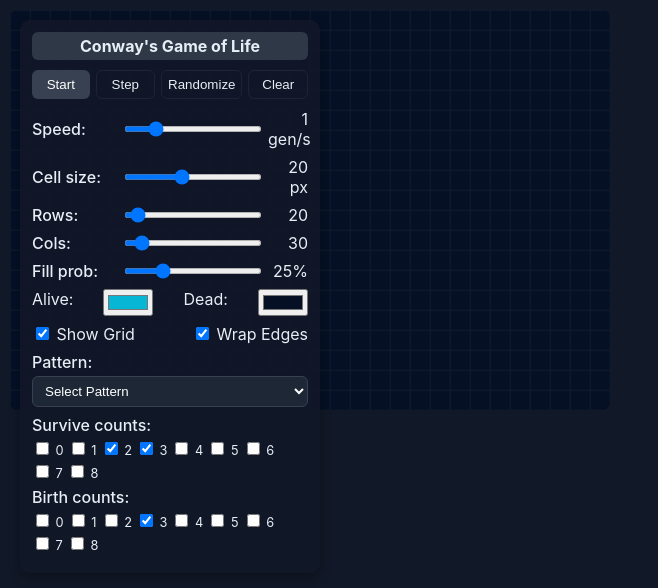
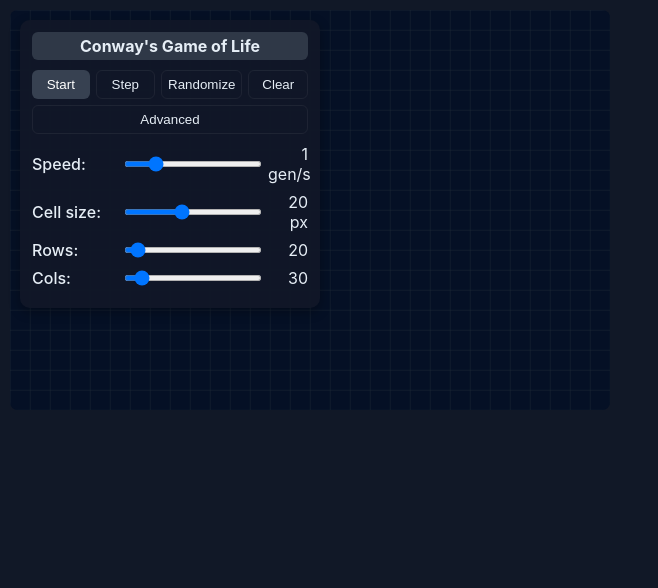
Before and after one commit to jo56/conways-game-of-life, a React (Vite) app: page / in a window 1280 px wide. Shown: the top 588 px of the page, without its empty margins (0-658 px from the left). Built offline with nearby package versions, Linux system fonts and the light colour scheme.

Commit message:
advanced button toggle

```diff
--- a/src/App.tsx
+++ b/src/App.tsx
@@ -37,10 +37,10 @@
   const [surviveCounts, setSurviveCounts] = useState([2, 3]);
   const [birthCounts, setBirthCounts] = useState([3]);
   const [pattern, setPattern] = useState('');
+  const [showAdvanced, setShowAdvanced] = useState(false);
 
   speedRef.current = speed;
 
-  // Refs to hold live values of rules
   const surviveRef = useRef(surviveCounts);
   const birthRef = useRef(birthCounts);
   useEffect(() => { surviveRef.current = surviveCounts; }, [surviveCounts]);
@@ -52,7 +52,6 @@
   const dragOffset = useRef({ x: 0, y: 0 });
   const [panelPos, setPanelPos] = useState({ x: 20, y: 20 });
 
-  // --- Grid logic ---
   const countNeighbors = (g: Uint8Array[], r: number, c: number) => {
     const R = g.length;
     const C = g[0].length;
@@ -145,7 +144,6 @@
     else if (rafRef.current) cancelAnimationFrame(rafRef.current);
   };
 
-  // --- Canvas interaction ---
   const handleMouseDown = (e: React.MouseEvent) => {
     isMouseDown.current = true;
     const canvas = canvasRef.current;
@@ -179,7 +177,6 @@
     });
   };
 
-  // --- Randomize & Clear ---
   const randomize = () => setGrid(() => {
     const ng = createEmptyGrid(rows, cols);
     for (let r = 0; r < ng.length; r++)
@@ -190,7 +187,6 @@
   const clear = () => setGrid(() => createEmptyGrid(rows, cols));
   const stepOnce = () => setGrid((g) => step(g));
 
-  // --- Panel drag ---
   const handleHeaderMouseDown = (e: React.MouseEvent) => {
     isDragging.current = true;
     dragOffset.current = { x: e.clientX - panelPos.x, y: e.clientY - panelPos.y };
@@ -260,10 +256,15 @@
 
         {/* Buttons */}
         <div style={{ display: 'flex', gap: '6px', marginBottom: '10px', flexWrap: 'wrap' }}>
-          <button onClick={toggleRunning} style={{ flex: 1, padding: '6px', borderRadius: '6px', background: running ? '#06b6d4' : '#374151', color: '#fff', border: 'none' }}>{running ? 'Stop' : 'Start'}</button>
+          <button onClick={toggleRunning} style={{ flex: 1, padding: '6px', borderRadius: '6px', background: running ? '#06b6d4' : '#374151', color: '#fff', border: 'none' }}>
+            {running ? 'Stop' : 'Start'}
+          </button>
           <button onClick={stepOnce} style={{ flex: 1, padding: '6px', borderRadius: '6px' }}>Step</button>
           <button onClick={randomize} style={{ flex: 1, padding: '6px', borderRadius: '6px' }}>Randomize</button>
           <button onClick={clear} style={{ flex: 1, padding: '6px', borderRadius: '6px' }}>Clear</button>
+          <button onClick={() => setShowAdvanced(prev => !prev)} style={{ flex: 1, padding: '6px', borderRadius: '6px' }}>
+            Advanced
+          </button>
         </div>
 
         {/* Sliders */}
@@ -271,8 +272,7 @@
           ['Speed', speed, 0, 5, setSpeed, ' gen/s'],
           ['Cell size', cellSize, 6, 40, setCellSize, ' px'],
           ['Rows', rows, 5, 300, handleRowsChange, ''],
-          ['Cols', cols, 5, 300, handleColsChange, ''],
-          ['Fill prob', fillProb, 0, 1, setFillProb, '']
+          ['Cols', cols, 5, 300, handleColsChange, '']
         ].map(([label, value, min, max, setter, unit], idx) => (
           <div key={idx} style={{ display: 'flex', alignItems: 'center', marginBottom: '8px' }}>
             <label style={{ width: '90px', fontWeight: 500 }}>{label}:</label>
@@ -280,14 +280,32 @@
               type="range"
               min={min as number}
               max={max as number}
-              step={label === 'Speed' ? 0.25 : label === 'Fill prob' ? 0.01 : 1}
+              step={label === 'Speed' ? 0.25 : 1}
               value={value as number}
               onChange={(e) => setter(Number(e.target.value))}
               style={{ flex: 1, marginRight: '6px', height: '6px', borderRadius: '4px' }}
             />
-            <div style={{ width: '40px', textAlign: 'right' }}>{label === 'Fill prob' ? `${Math.round(Number(value) * 100)}%` : `${value}${unit}`}</div>
+            <div style={{ width: '40px', textAlign: 'right' }}>{`${value}${unit}`}</div>
           </div>
         ))}
+
+        {/* Advanced settings */}
+        {showAdvanced && (
+          <>
+            {/* Fill prob slider */}
+            <div style={{ display: 'flex', alignItems: 'center', marginBottom: '8px' }}>
+              <label style={{ width: '90px', fontWeight: 500 }}>Fill prob:</label>
+              <input
+                type="range"
+                min={0}
+                max={1}
+                step={0.01}
+                value={fillProb}
+                onChange={(e) => setFillProb(Number(e.target.value))}
+                style={{ flex: 1, marginRight: '6px', height: '6px', borderRadius: '4px' }}
+              />
+              <div style={{ width: '40px', textAlign: 'right' }}>{`${Math.round(fillProb * 100)}%`}</div>
+            </div>
 
             {/* Color pickers */}
             <div style={{ marginBottom: '8px', display: 'flex', justifyContent: 'space-between' }}>
@@ -360,6 +378,8 @@
                 ))}
               </div>
             </div>
+          </>
+        )}
 
       </div>
 
```
Lines whose indentation alone changed are shown as unchanged.
